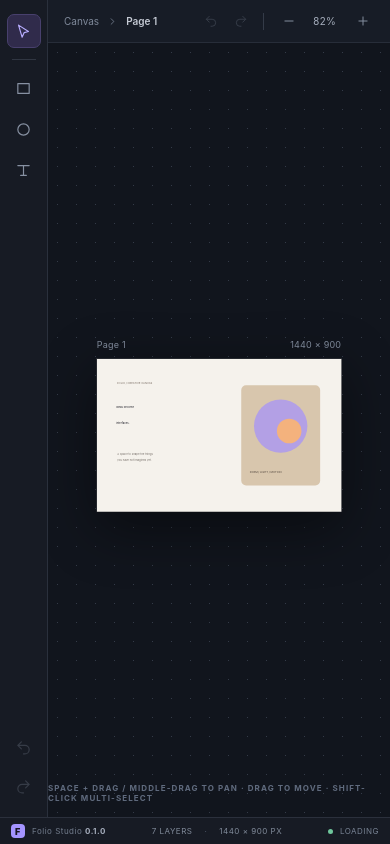
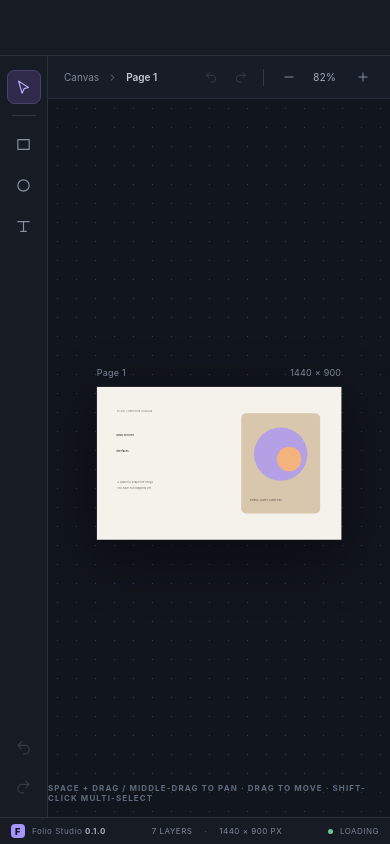
Before and after one commit to budapesservices-dotcom/folio-studio, a Preact app: page / in a window 390 px wide. Built offline with nearby package versions, Linux system fonts and the light colour scheme.

Commit message:
style: add toolbar space and widen side panels slightly

```diff
--- a/src/styles/global.css
+++ b/src/styles/global.css
@@ -28,9 +28,10 @@ button:focus-visible, input:focus-visible, textarea:focus-visible { outline: 2px
   width: 100%;
   height: 100%;
   min-height: 560px;
-  grid-template-columns: 58px 224px minmax(320px, 1fr) 276px;
-  grid-template-rows: minmax(0, 1fr) 27px;
+  grid-template-columns: 58px 240px minmax(320px, 1fr) 292px;
+  grid-template-rows: 56px minmax(0, 1fr) 27px;
   grid-template-areas:
+    "toolbar toolbar toolbar toolbar"
     "tools layers workspace inspector"
     "footer footer footer footer";
   background: var(--chrome-deep);
@@ -42,6 +43,12 @@ button:focus-visible, input:focus-visible, textarea:focus-visible { outline: 2px
   min-height: 100vh;
 }
 .app-shell:fullscreen::backdrop { background: var(--chrome-deep); }
+.global-toolbar-slot {
+  grid-area: toolbar;
+  min-width: 0;
+  background: #171b24;
+  border-bottom: 1px solid #292f3b;
+}
 .save-dot, .status-ready-dot { width: 6px; height: 6px; border-radius: 50%; background: #6fc69c; }
 .status-right.save-saving .status-ready-dot { background: #e9bd72; }
 .status-right.save-error .status-ready-dot { background: #ed7777; }
@@ -143,18 +150,26 @@ button:focus-visible, input:focus-visible, textarea:focus-visible { outline: 2px
 .toast { position: fixed; right: 295px; bottom: 43px; z-index: 10; max-width: 420px; padding: 11px 14px; border: 1px solid #46405f; border-radius: 7px; color: #e7e2ff; background: #28243d; box-shadow: 0 8px 30px #0005; font-size: 11px; }
 
 @media (max-width: 1120px) {
-  .app-shell { grid-template-columns: 54px 194px minmax(300px, 1fr) 238px; }
+  .app-shell { grid-template-columns: 54px 210px minmax(300px, 1fr) 254px; }
 }
 
 @media (max-width: 900px) {
   body { min-width: 640px; }
-  .app-shell { grid-template-columns: 54px 190px minmax(280px, 1fr); grid-template-areas: "tools layers workspace" "footer footer footer"; }
+  .app-shell {
+    grid-template-columns: 54px 202px minmax(280px, 1fr);
+    grid-template-rows: 56px minmax(0, 1fr) 27px;
+    grid-template-areas: "toolbar toolbar toolbar" "tools layers workspace" "footer footer footer";
+  }
   .inspector-panel { display: none; }
   .canvas-scroll-area { padding: 35px 22px 45px; }
 }
 
 @media (max-width: 700px) {
   body { min-width: 360px; }
-  .app-shell { grid-template-columns: 48px minmax(0, 1fr); grid-template-areas: "tools workspace" "footer footer"; }
+  .app-shell {
+    grid-template-columns: 48px minmax(0, 1fr);
+    grid-template-rows: 56px minmax(0, 1fr) 27px;
+    grid-template-areas: "toolbar toolbar" "tools workspace" "footer footer";
+  }
   .layers-panel { display: none; }
 }
```
